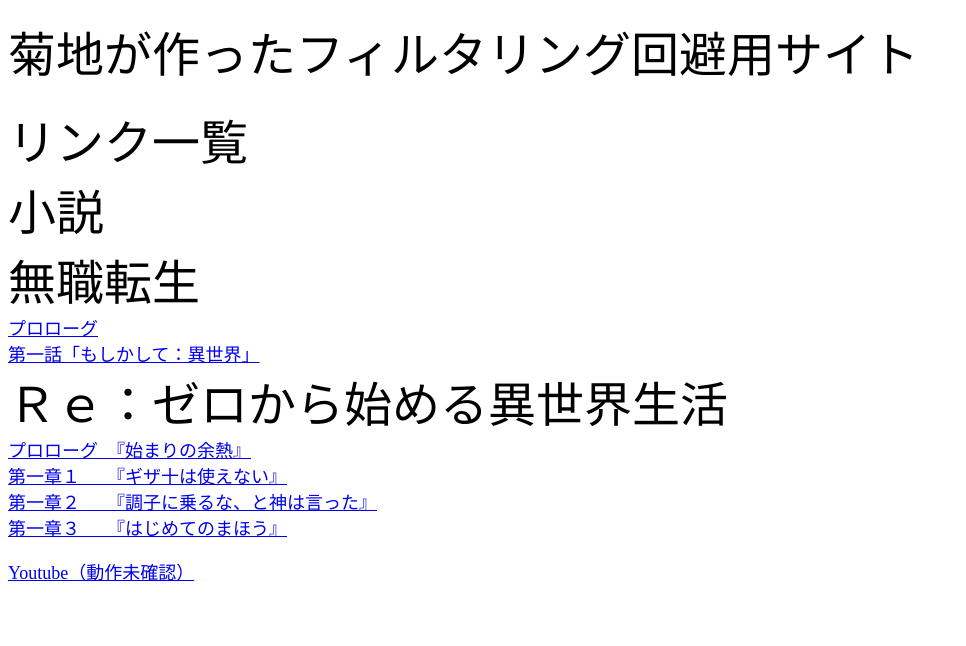
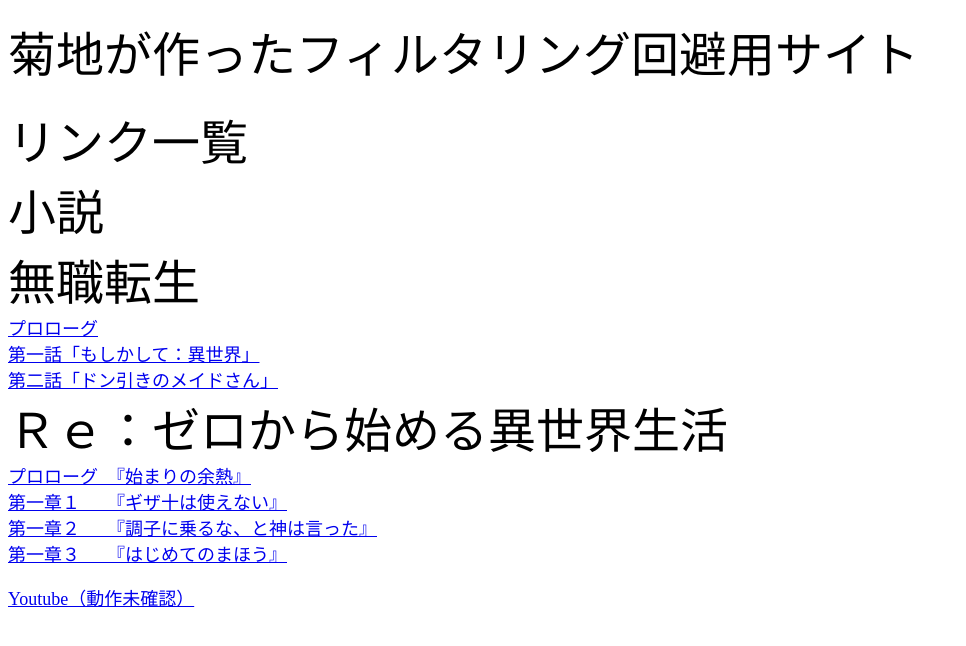
Before and after one commit to yoss1OwO/Antifilter, a plain HTML site: page index.html in a window 1280 px wide. Shown: the whole page, without its empty margins (0-966 px from the left). Drawn offline with Linux system fonts and the light colour scheme.

Commit message:
Update index.html

```diff
--- a/index.html
+++ b/index.html
@@ -12,6 +12,7 @@
 <font size="7">無職転生</font><br>
 <font size="4"><a href= "https://yoss1owo.github.io/antifilterforwatasann/" >プロローグ</a><br></font>
 <font size="4"><a href= "https://yoss1owo.github.io/mushyo2/" >第一話「もしかして：異世界」</a><br></font>
+<font size="4"><a href= "https://yoss1owo.github.io/mushyo3/" >第二話「ドン引きのメイドさん」</a><br></font>
 <font size="7">Ｒｅ：ゼロから始める異世界生活</font><br>
 <font size="4"><a href= "https://yoss1owo.github.io/rezero/" >プロローグ　『始まりの余熱』</a><br></font>
 <font size="4"><a href= "https://yoss1owo.github.io/rezero2/" >第一章１　　『ギザ十は使えない』</a><br></font>
```
